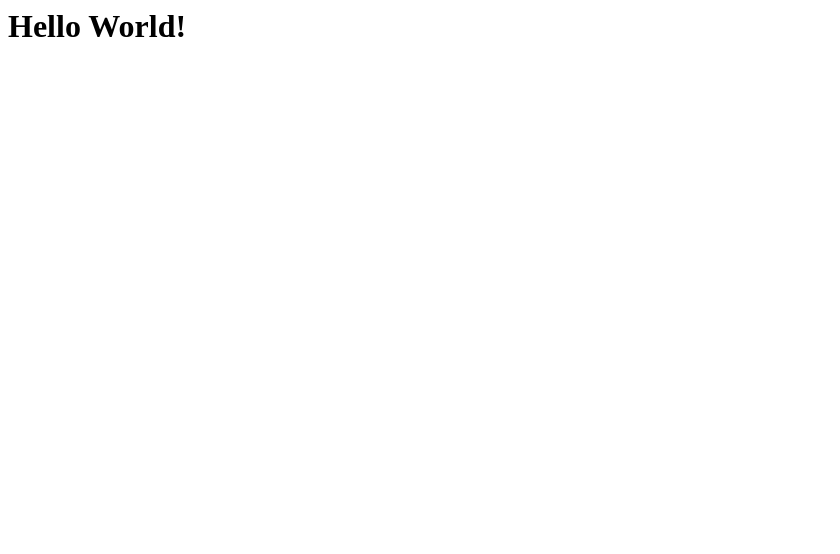
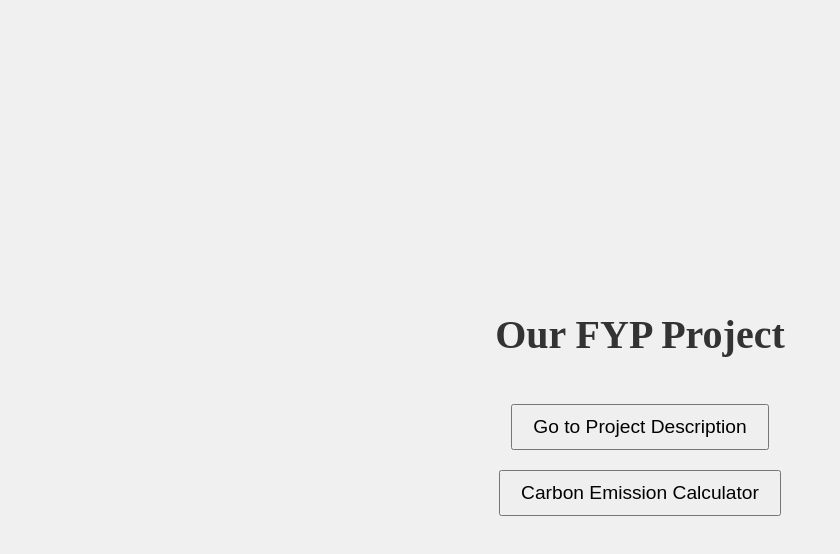
Before and after one commit to 22026163-BraydenTan/FYP-project, a website: page src/test.html in a window 1280 px wide. Shown: the whole page, without its empty margins (0-840 px from the left). Drawn offline with Linux system fonts and the light colour scheme.

Commit message:
Update test.html

```diff
--- a/src/test.html
+++ b/src/test.html
@@ -1,3 +1,50 @@
-<div id="header_text">
-            <h1>Hello World!</h1>
-        </div>
+<!DOCTYPE html>
+<html lang="en">
+<head>
+    <meta charset="UTF-8">
+    <meta name="viewport" content="width=device-width, initial-scale=1.0">
+    <title>Our FYP Project</title>
+    <style>
+        body, html {
+            margin: 0;
+            padding: 0;
+            width: 100%;
+            height: 100%;
+            display: flex;
+            justify-content: center;
+            align-items: center;
+            flex-direction: column; /* Added for vertical stacking */
+            background-color: #f0f0f0;
+        }
+
+        header {
+            text-align: center;
+            width: 100%;
+        }
+
+        h1 {
+            font-size: 2.5em;
+            color: #333;
+        }
+
+        button {
+            padding: 10px 20px;
+            font-size: 1.2em;
+            cursor: pointer; /* Adds a pointer cursor on hover */
+            margin-top: 20px; /* Space from the header */
+        }
+    </style>
+</head>
+<body>
+    <header>
+        <h1>Our FYP Project</h1>
+    </header>
+    <button onclick="location.href='project_description.html'">Go to Project Description</button>
+    <button onclick="location.href='carbon_calculator.html'">Carbon Emission Calculator</button>
+    <script>
+        document.addEventListener('DOMContentLoaded', () => {
+            console.log('Document loaded and ready to go!');
+        });
+    </script>
+</body>
+</html>
```
